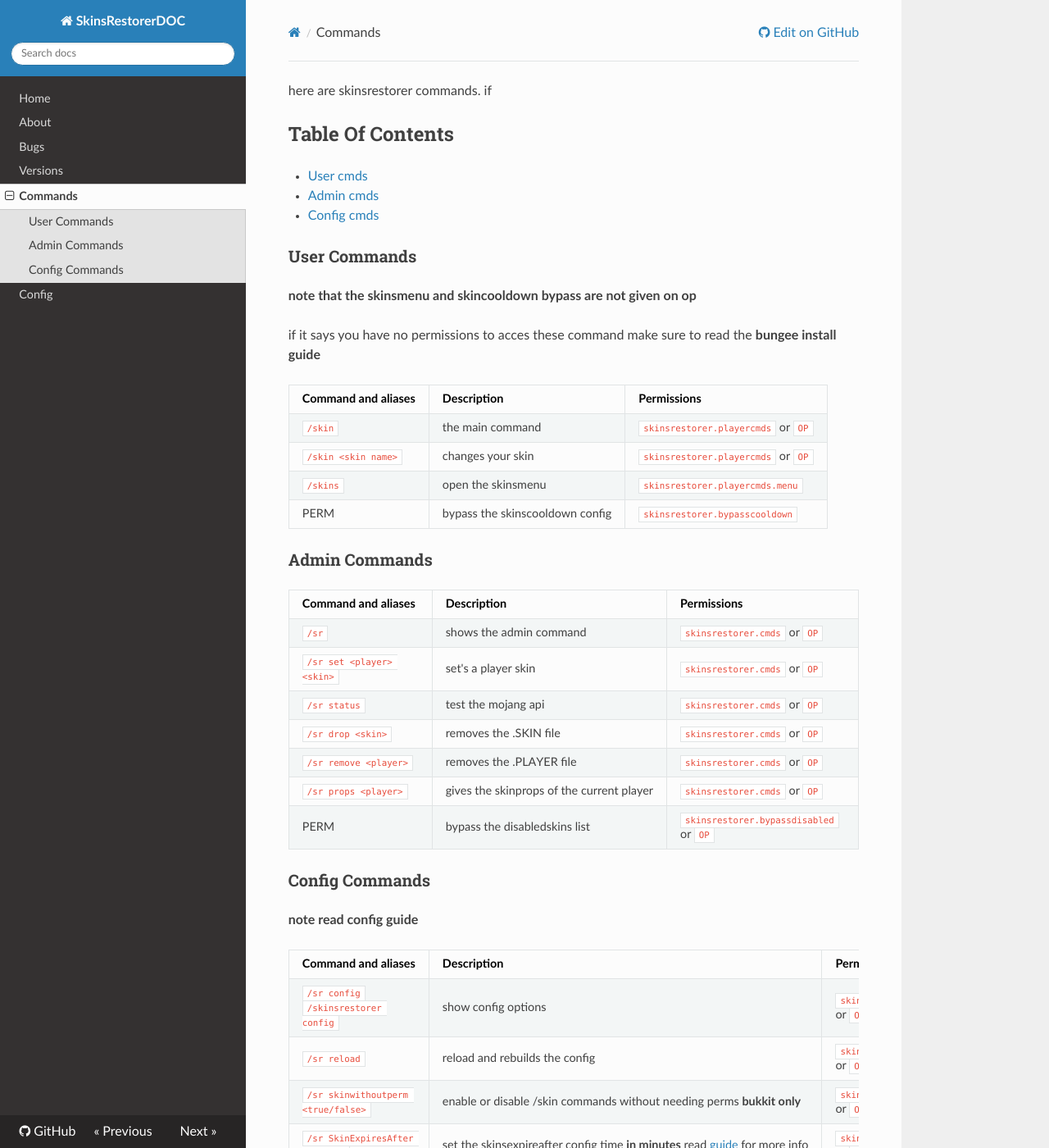
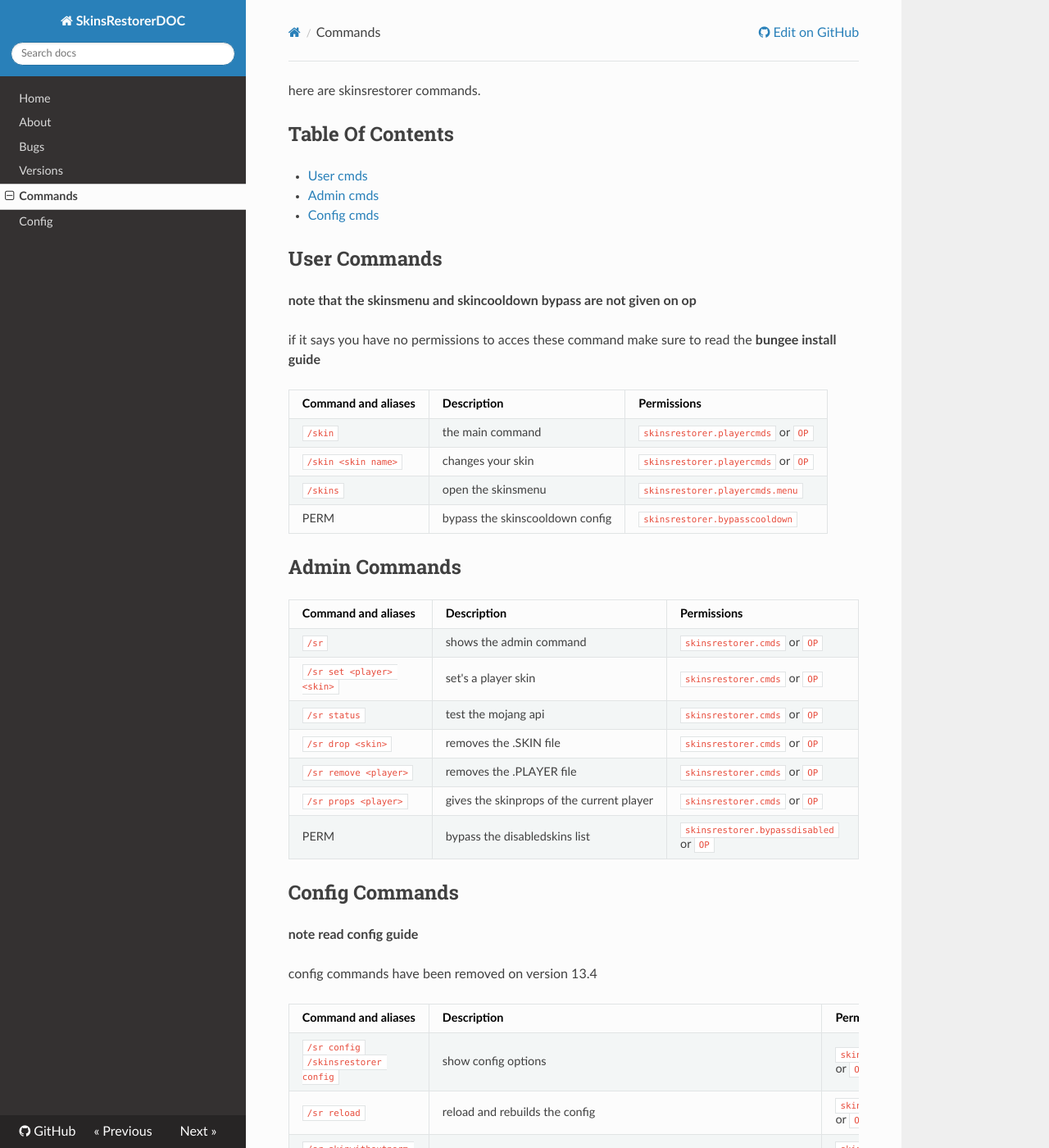
Before and after one commit to xknat/SkinsRestorerDOC, an MkDocs documentation site: the page built from docs/commands.md, in a window 1280 px wide and 1400 px high. Shown: the whole window at 82% size. Built offline with MkDocs 1.6.1, drawn with Linux system fonts in a browser that asks for light colours; nearby versions of some CDN libraries; old or Windows-style settings are respelled for this version of MkDocs.

Commit message:
added commands wiki page

```diff
--- a/docs/commands.md
+++ b/docs/commands.md
@@ -1,5 +1,4 @@
 here are skinsrestorer commands.
-if
 
 ##Table Of Contents
 - [User cmds](#User Commands)
@@ -7,7 +6,7 @@ if
 - [Config cmds](#Config Commands)
 
 
-### User Commands
+## User Commands
 **note that the skinsmenu and skincooldown bypass are not given on op**
 
 if it says you have no permissions to acces these command make sure to read the **bungee install guide**
@@ -19,7 +18,7 @@ Command and aliases | Description | Permissions
 `/skins` | open the skinsmenu | `skinsrestorer.playercmds.menu`
 PERM | bypass the skinscooldown config | `skinsrestorer.bypasscooldown`
 
-### Admin Commands
+## Admin Commands
 Command and aliases | Description | Permissions
 ----------------|--------------|-------
 `/sr` | shows the admin command | `skinsrestorer.cmds` or `OP`
@@ -30,8 +29,10 @@ Command and aliases | Description | Permissions
 `/sr props <player>` | gives the skinprops of the current player | `skinsrestorer.cmds` or `OP`
 PERM | bypass the disabledskins list | `skinsrestorer.bypassdisabled` or `OP`
 
-### Config Commands
+## Config Commands
 **note read config guide**
+
+config commands have been removed on version 13.4
 
 Command and aliases | Description | Permissions
 ----------------|--------------|-------
```
